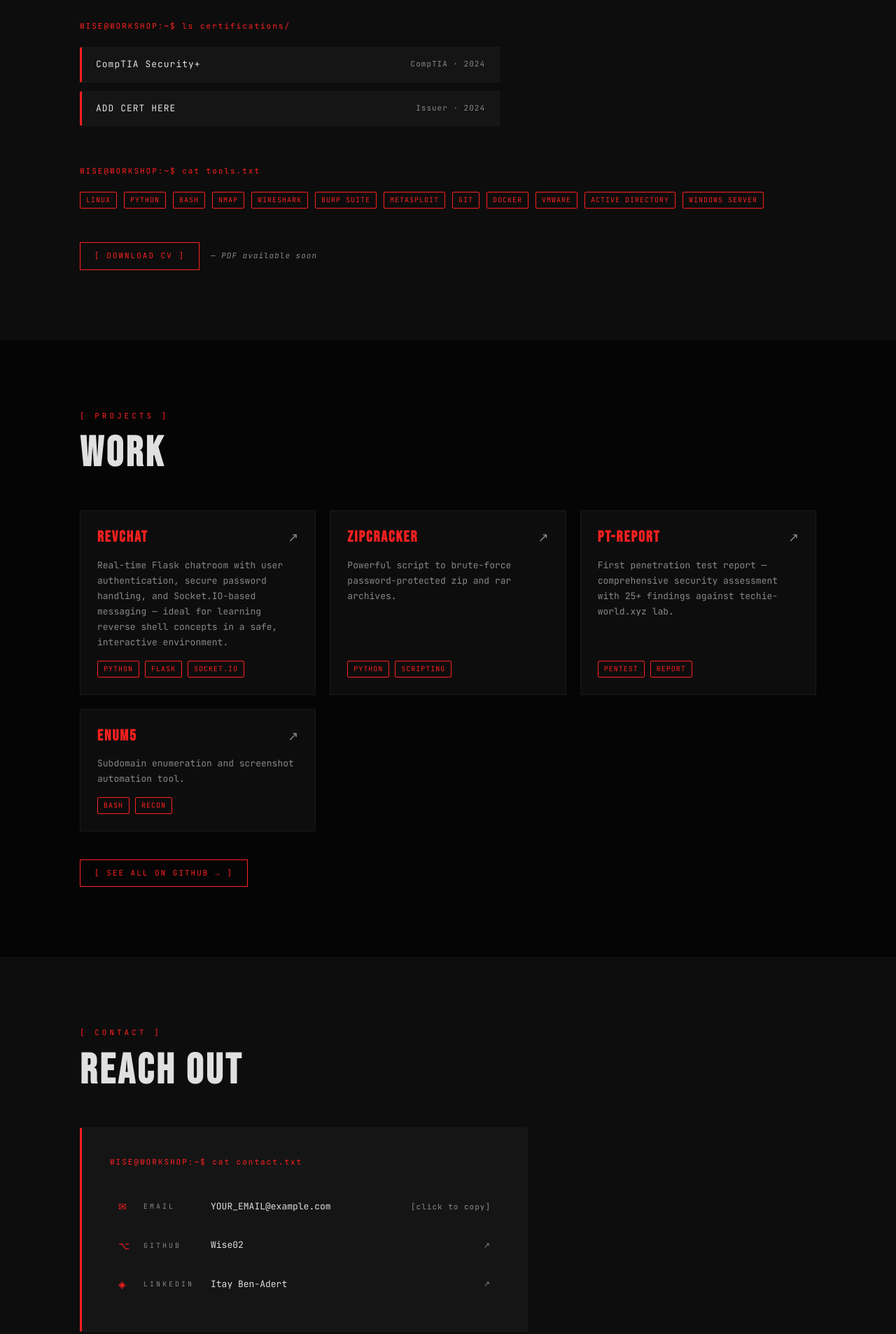
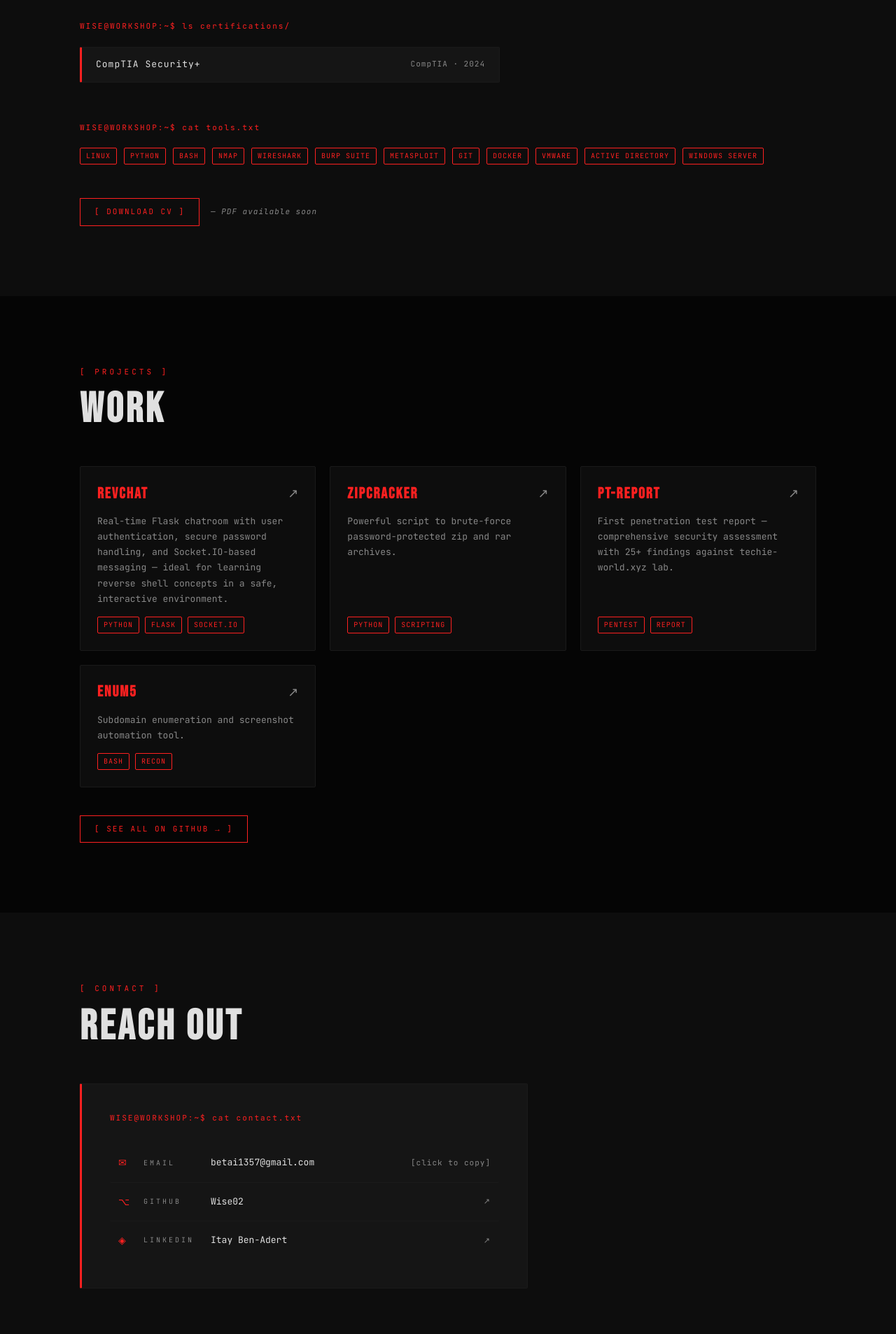
Before and after one commit to Wise02/Workshop, an Astro site: page / in a window 1280 px wide. Shown: the part 1580-3486 px from the top of the page at 70% size. Built offline with nearby package versions, Linux system fonts and the light colour scheme; Astro itself is replaced by a stand-in of ours.

Commit message:
feat: production-ready — real email, clean certs, GitHub Actions deploy

```diff
--- a/src/components/Contact.astro
+++ b/src/components/Contact.astro
@@ -1,6 +1,6 @@
 ---
 // src/components/Contact.astro
-const EMAIL = 'YOUR_EMAIL@example.com'; // ← replace with Wise's real email
+const EMAIL = 'betai1357@gmail.com';
 ---
 <section id="contact" class="section contact">
   <div class="container">
--- a/src/data/skills.json
+++ b/src/data/skills.json
@@ -1,7 +1,6 @@
 {
   "certifications": [
-    { "name": "CompTIA Security+", "issuer": "CompTIA", "year": 2024 },
-    { "name": "ADD CERT HERE", "issuer": "Issuer", "year": 2024 }
+    { "name": "CompTIA Security+", "issuer": "CompTIA", "year": 2024 }
   ],
   "tools": [
     "Linux", "Python", "Bash",
```
Also changed, not shown: .github/workflows/deploy.yml (added).
